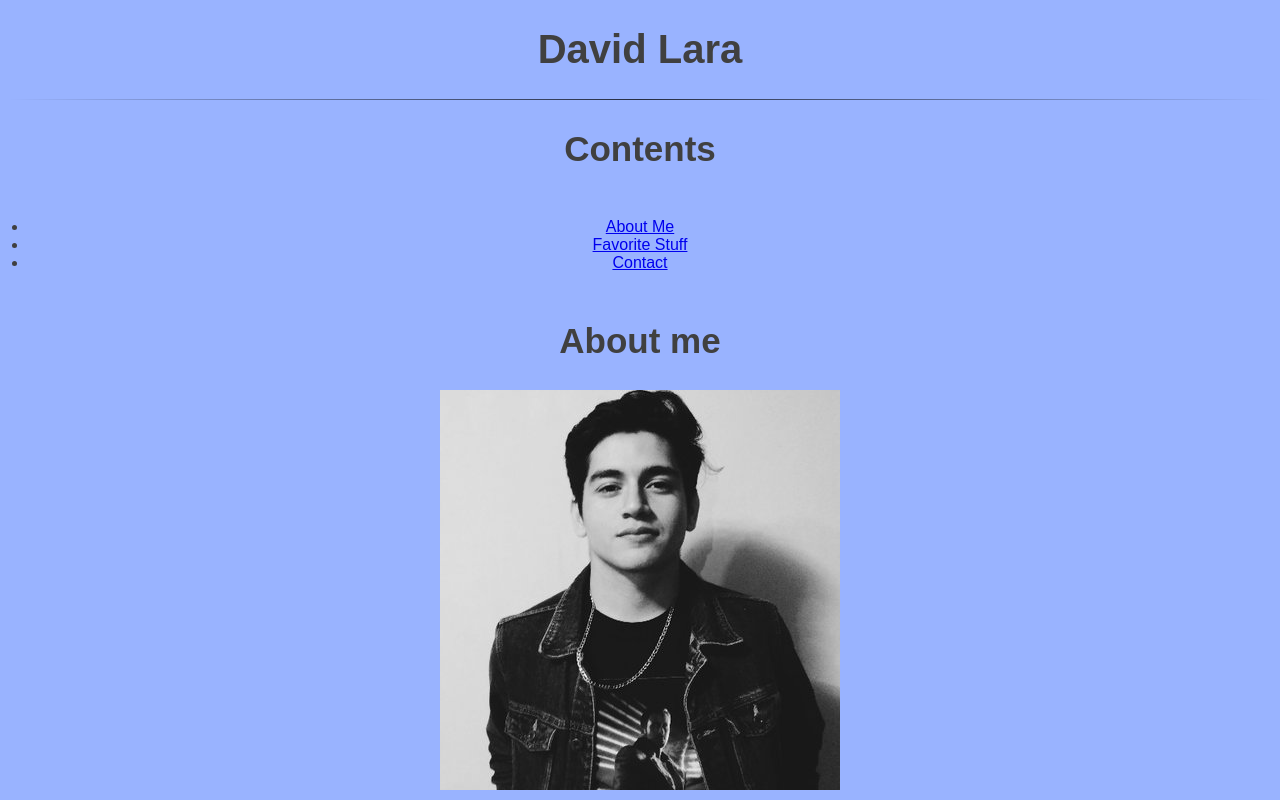
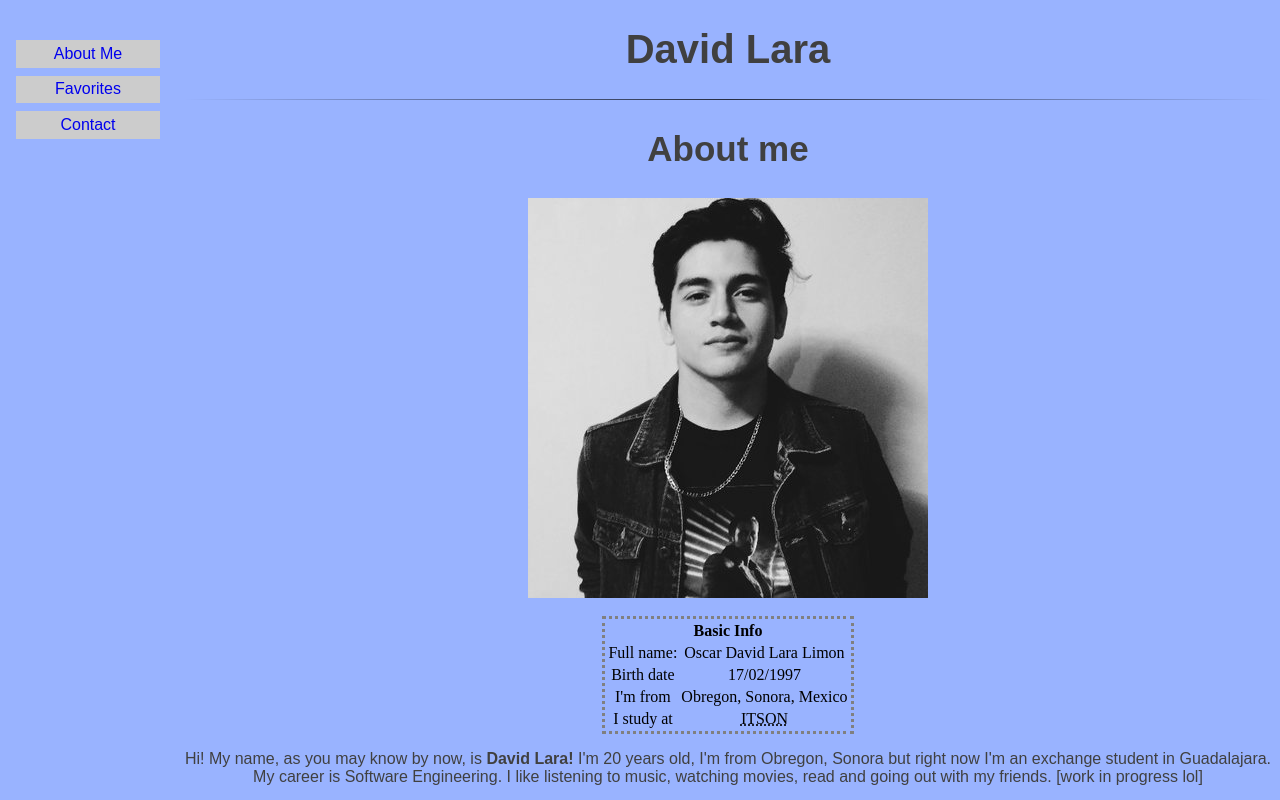
Before and after one commit to Larazord/my-website, a plain HTML site: page index.html in a window 1280 px wide. Shown: the top 800 px of the page. Drawn offline with Linux system fonts and the light colour scheme.

Commit message:
small css changes

```diff
--- a/index.html
+++ b/index.html
@@ -11,11 +11,10 @@
   <body>
     <h1 style="font-size:40px;text-align:center;" class="text">David Lara</h1>
     <hr class="faded" /> <!-- 1-->
-    <h2 class="text">Contents</h2>
 
-    <ul>
+    <ul class="navbar">
       <li><a href="#AboutMe">About Me </a></li>
-      <li><a href="#FavStuff">Favorite Stuff</a></li>
+      <li><a href="#FavStuff">Favorites</a></li>
       <li><a href="#Contact">Contact</a></li>
     </ul>
 
--- a/style.css
+++ b/style.css
@@ -1,4 +1,24 @@
 
+
+body{
+  background-color: #99b3ff;
+  text-align:center;
+  padding-left: 11em;
+}
+
+h1, h2, h3, p{
+ color:#404040;
+ font-family: arial;
+}
+
+
+h2{
+  font-size: 35px;
+}
+
+h3{
+  font-size:30px;
+}
 
 table.dotted{
   border-style:dotted;
@@ -12,11 +32,6 @@ hr.faded{
   height:1px;
   background-image:linear-gradient(to right, rgba(0,0,0,0), rgba(0,0,0,0.75),
    rgba(0,0,0,0));
-}
-
-body{
-  background-color: #99b3ff;
-  text-align:center;
 }
 
 li>a:hover{
@@ -53,28 +68,25 @@ img.principalphoto{
   margin-right: auto;
 }
 
-ul{
-  padding: 20px;
+ul.navbar{
+  list-style-type: none;
+  padding: 0;
+  margin:0;
+  position: absolute;
+  top: 2em;
+  left:1em;
+  width:9em;
   color:#404040;
   font-family: arial;
 }
 
- h1, h2, h3, p{
-  color:#404040;
-  font-family: arial;
+ul.navbar li{
+  background: #cccccc;
+  margin: 0.5em 0;
+  padding: 0.3em;
+  border-right:1em;
 }
 
-p{
-  text-align: center;
-  margin-left: auto;
-  margin-right: auto;
+ul.navbar a{
+  text-decoration: none;
 }
-
-h2{
-  font-size: 35px;
-  text-align: center;
-}
-
-h3{
-  font-size:30px;
-}
```
